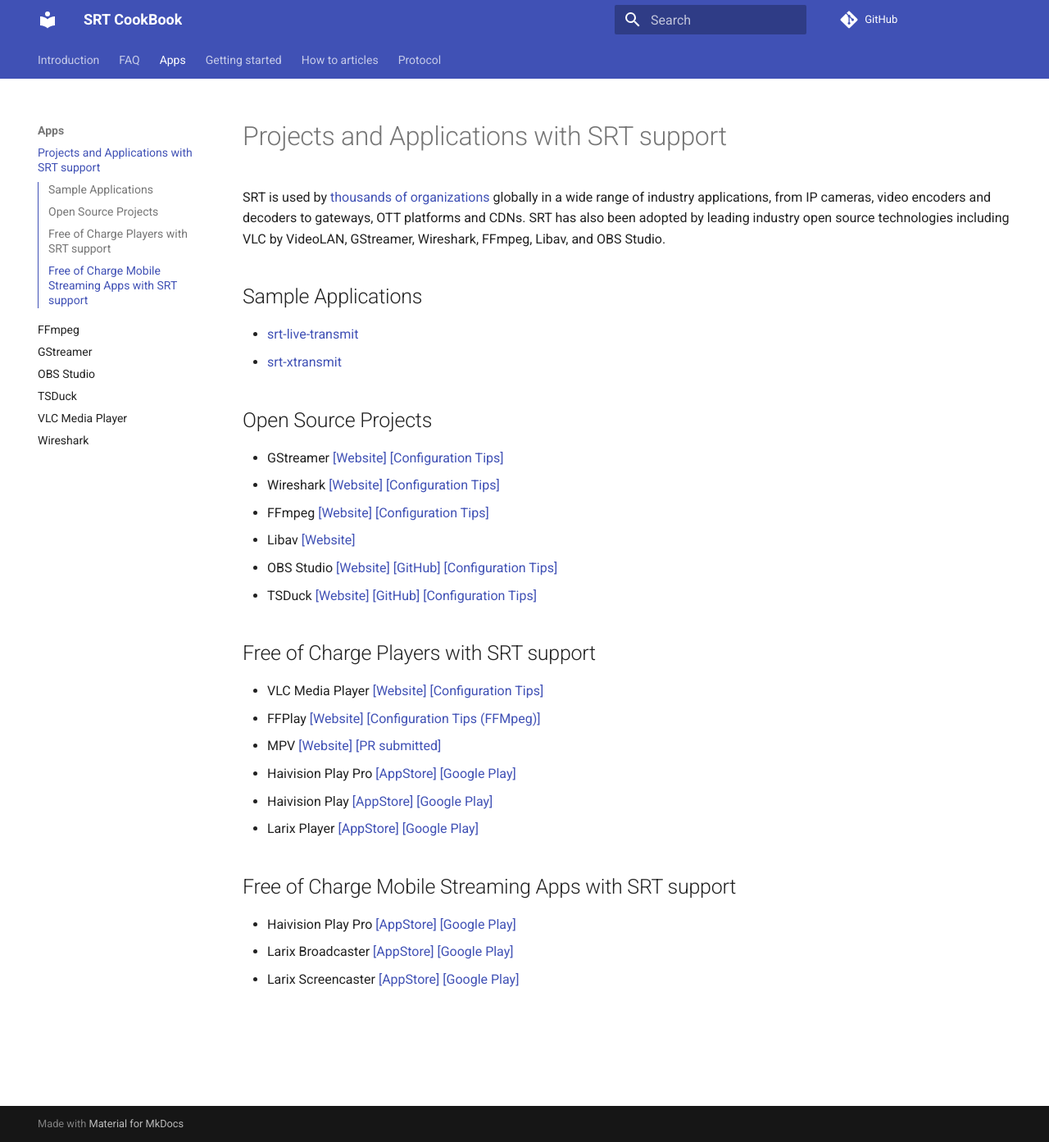
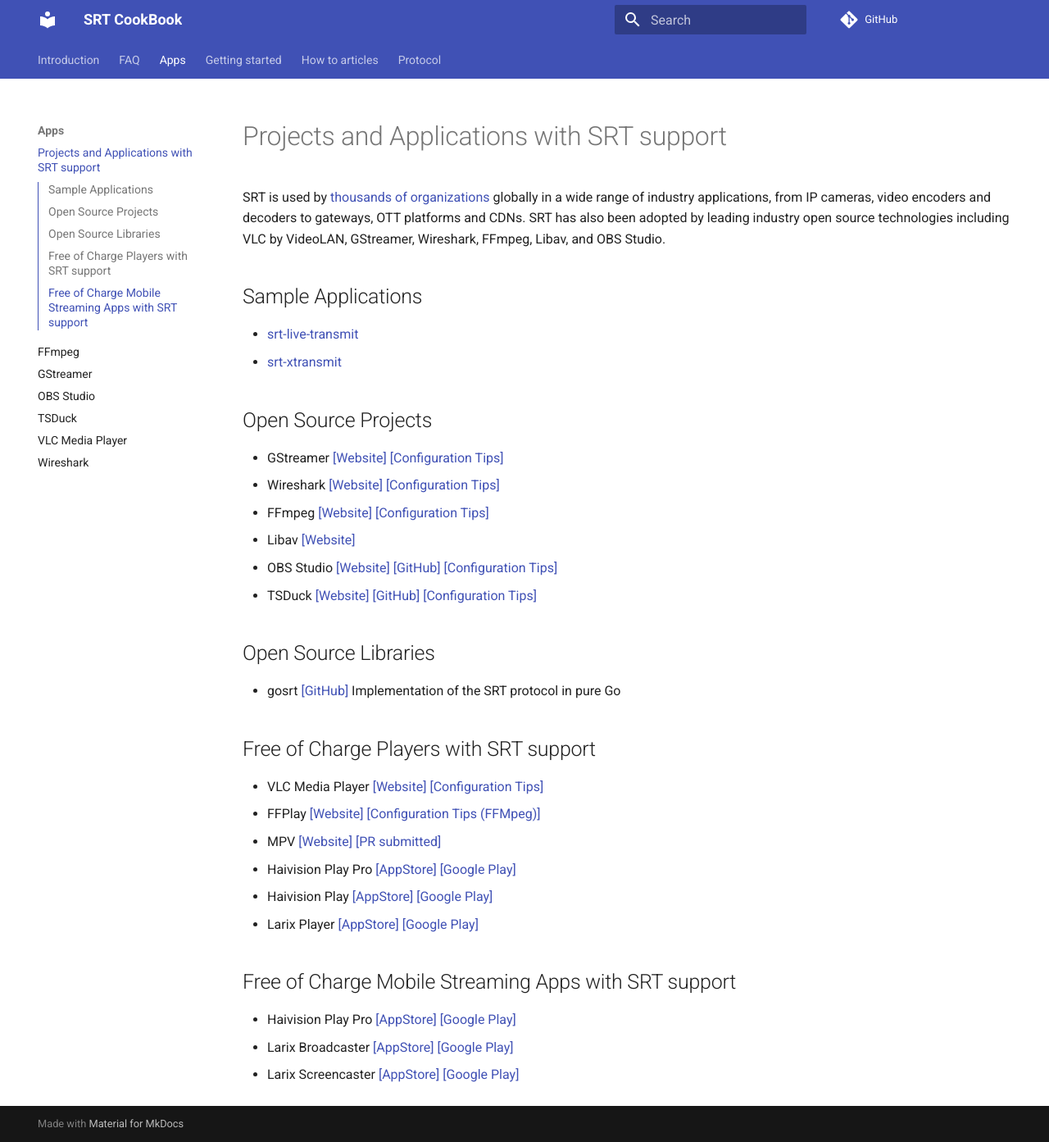
Before and after one commit to SRTLab/srt-cookbook, an MkDocs documentation site: the page built from docs/apps/index.md, in a window 1280 px wide and 1393 px high. Shown: the whole window at 82% size. Built offline with MkDocs 1.6.1 and Material for MkDocs 9.7.7, drawn with Linux system fonts in a browser that asks for light colours; comment, search, counter and statistics services are not loaded.

Commit message:
Add link to gosrt library

```diff
--- a/docs/apps/index.md
+++ b/docs/apps/index.md
@@ -14,6 +14,9 @@
 * OBS Studio [[Website]](https://obsproject.com/) [[GitHub]](https://github.com/obsproject/obs-studio) [[Configuration Tips]](obs-studio.md)
 * TSDuck [[Website]](https://tsduck.io/) [[GitHub]](https://github.com/tsduck/tsduck) [[Configuration Tips]](tsduck.md)
 
+## Open Source Libraries
+* gosrt [[GitHub]](https://github.com/datarhei/gosrt) Implementation of the SRT protocol in pure Go
+
 ## Free of Charge Players with SRT support
 * VLC Media Player [[Website]](https://www.videolan.org/vlc/index.html) [[Configuration Tips]](https://srtlab.github.io/srt-cookbook/apps/vlc-media-player/)
 * FFPlay [[Website]](http://ffmpeg.org/ffplay.html) [[Configuration Tips (FFMpeg)]](https://srtlab.github.io/srt-cookbook/apps/ffmpeg/)
```
